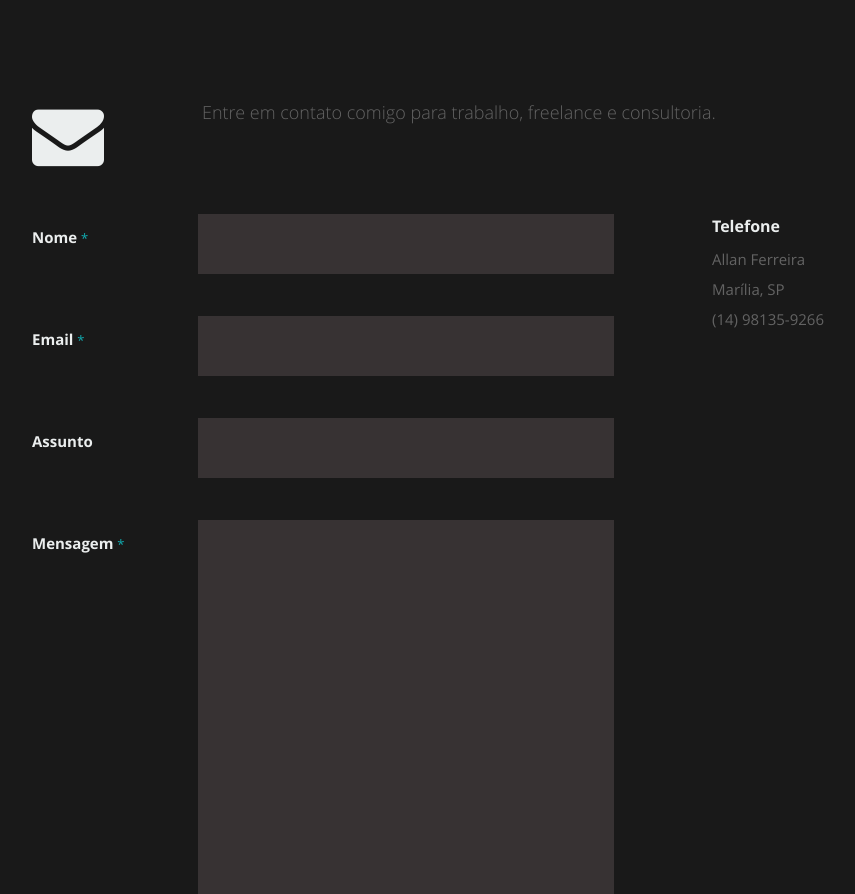
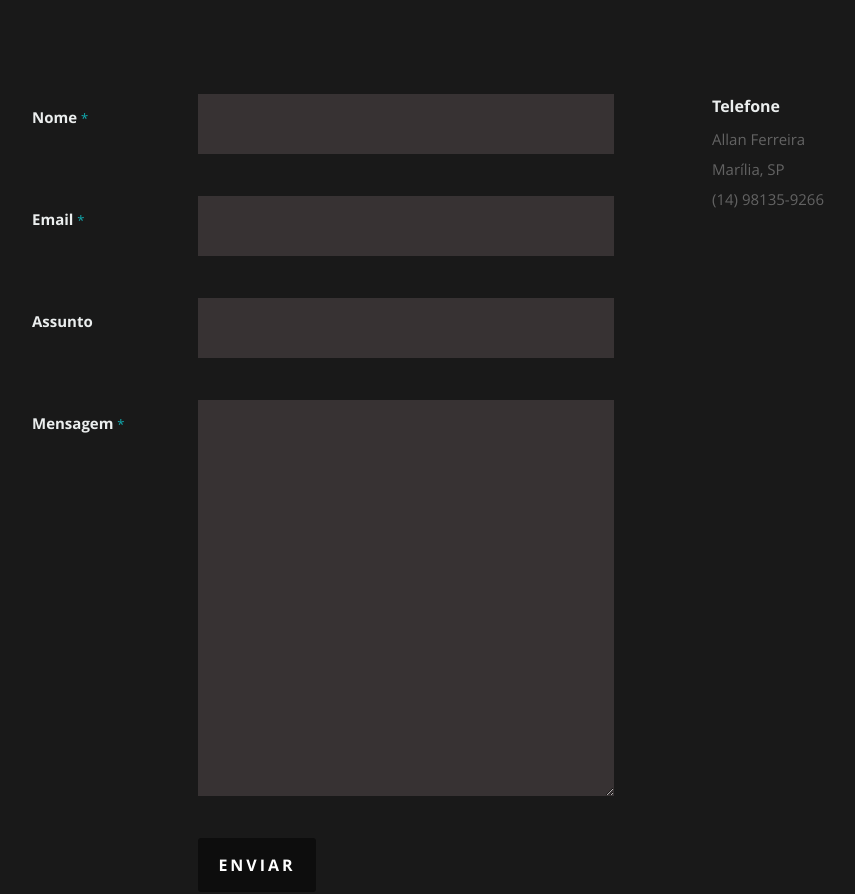
Before and after one commit to ferrerallan/ferrerallan.github.io, a website: page index.html in a window 1280 px wide. Shown: the part 5248-6142 px from the top of the page, without its empty margins (118-973 px from the left). Drawn offline with nearby package versions, Linux system fonts and the light colour scheme.

Commit message:
atualização

```diff
--- a/index.html
+++ b/index.html
@@ -750,22 +750,7 @@
    ================================================== -->
    <section id="contact">
 
-      <div class="row section-head">
 
-         <div class="two columns header-col">
-
-            <h1><span>Get In Touch.</span></h1>
-
-         </div>
-
-         <div class="ten columns">
-
-            <p class="lead">Entre em contato comigo para trabalho, freelance e consultoria.
-            </p>
-
-         </div>
-
-      </div>
 
       <div class="row">
 
```
